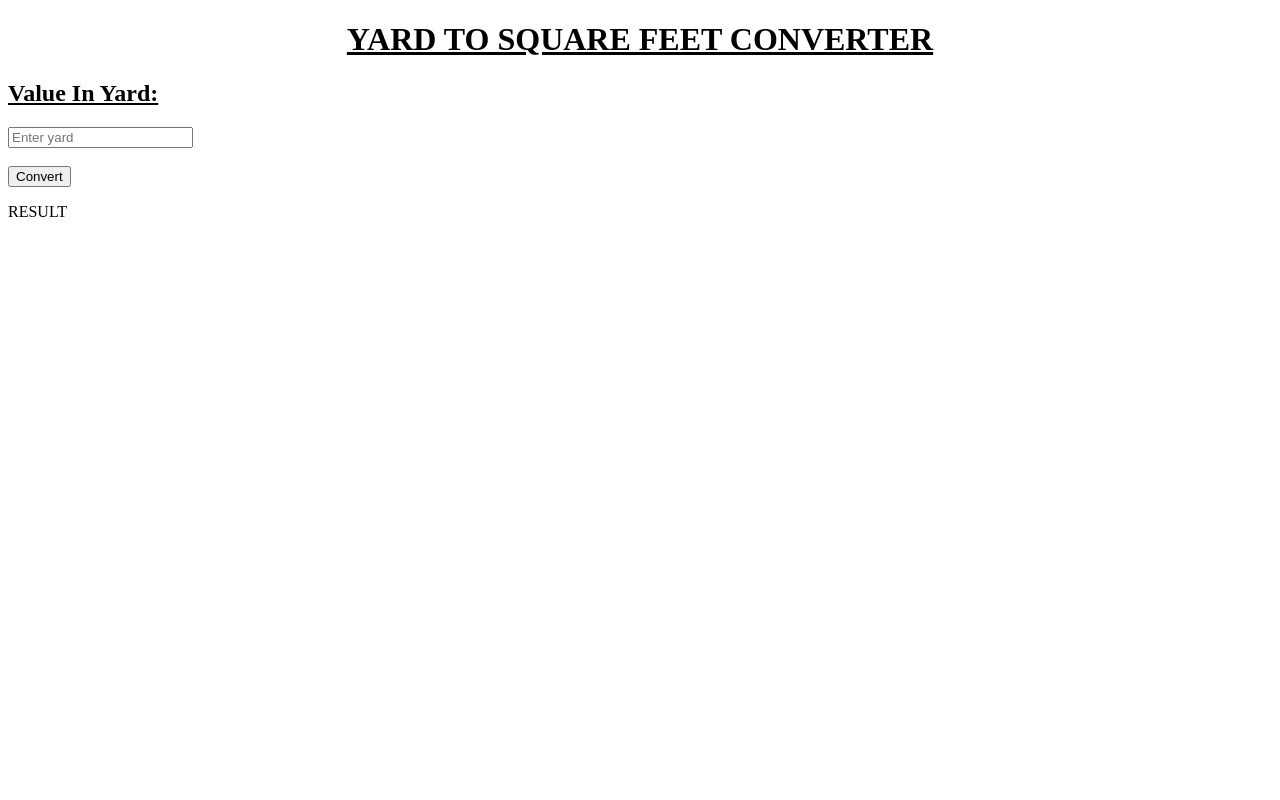
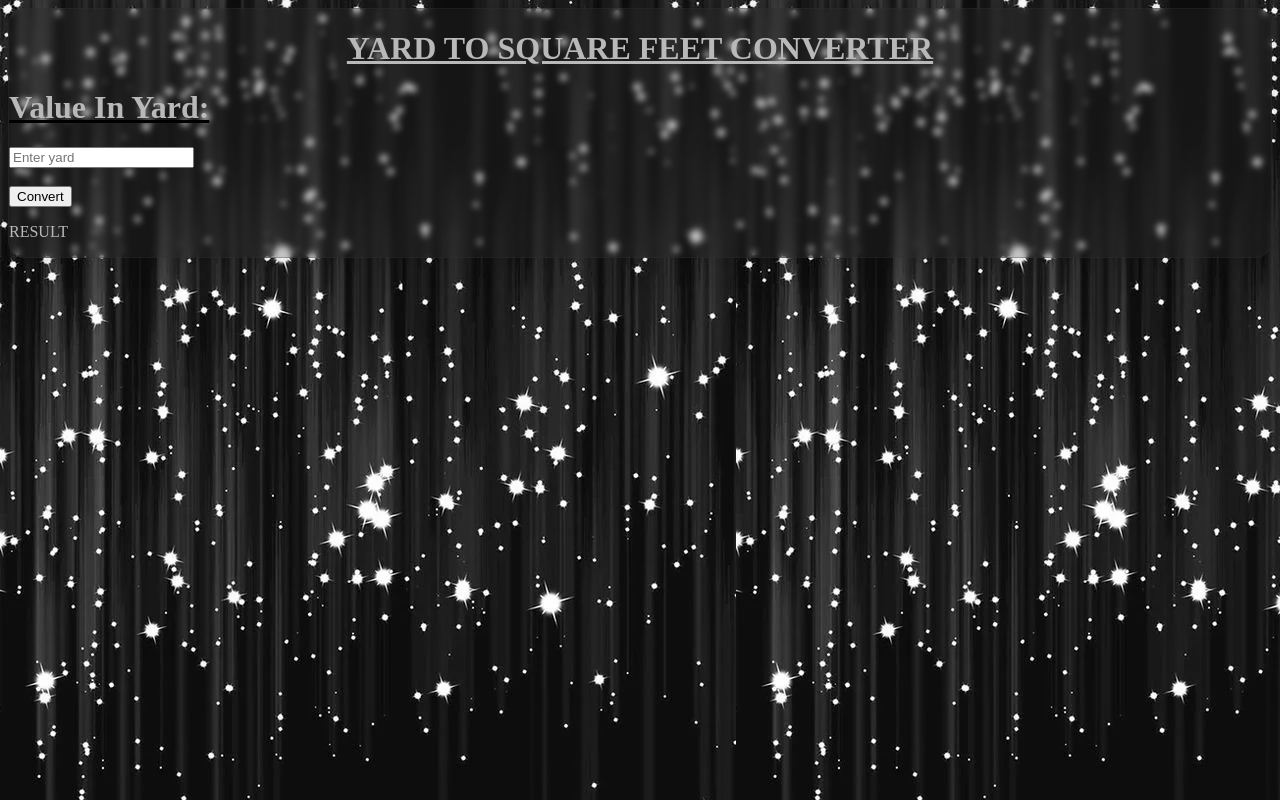
Before and after one commit to manalkhattak/java.assignment3, a plain HTML site: page index.html in a window 1280 px wide. Drawn offline with Linux system fonts and the light colour scheme.

Commit message:
yard to sq.feet converter w glassmorphism

```diff
--- a/index.html
+++ b/index.html
@@ -4,11 +4,12 @@
     <meta charset="UTF-8">
     <meta name="viewport" content="width=device-width, initial-scale=1.0">
     <title>Document</title>
+    <link rel="stylesheet" href="style.css">
 </head>
 <body>
-    <h1><u><center>YARD TO SQUARE FEET CONVERTER</center></u></h1>
+  <div><h1><u><center>YARD TO SQUARE FEET CONVERTER</center></u></h1>
     <form>
-        <label for="yard"><u><h2>Value In Yard:</h2></u></label>
+        <label for="yard"><u><h1>Value In Yard:</h1></u></label>
         <input class="placeholder" type="number" id="yard" placeholder="Enter yard" step="0.00001" required>
         <br>
         <br>
@@ -17,7 +18,7 @@
     <p id="result">RESULT</p>
     </div>
     </center>
-
+    </div>
     <script src="script.mjs"></script>
 
 
--- /dev/null
+++ b/style.css
@@ -0,0 +1,10 @@
+body{background-image: url(img.jpg/901948.webp);}
+div{
+background: rgba(51, 46, 46, 0.27);
+border-radius: 16px;
+box-shadow: 0 4px 30px rgba(0, 0, 0, 0.1);
+backdrop-filter: blur(3.2px);
+-webkit-backdrop-filter: blur(3.2px);
+border: 1px solid rgba(51, 46, 46, 0.3); }
+h1{color: #B9B9B9;}
+p{color: #B9B9B9;}
```
Also changed, not shown: img.jpg/901948.webp (added).
